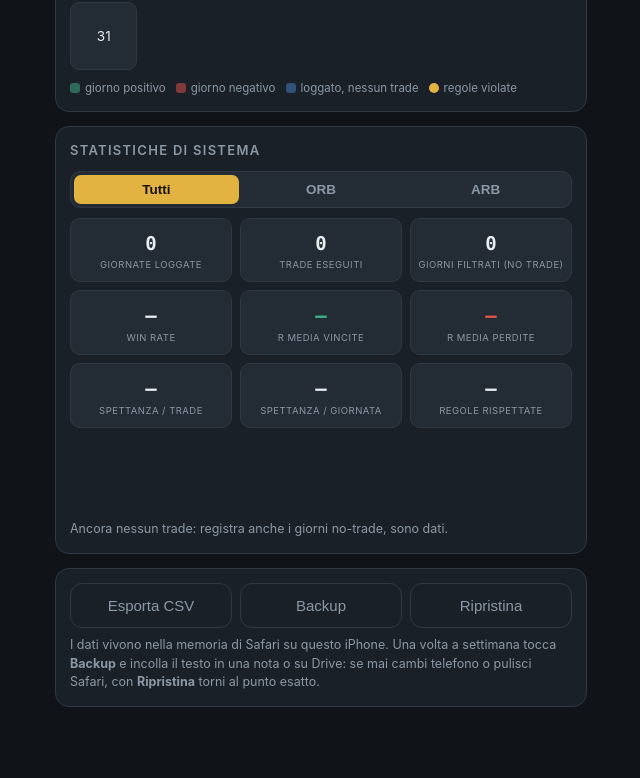
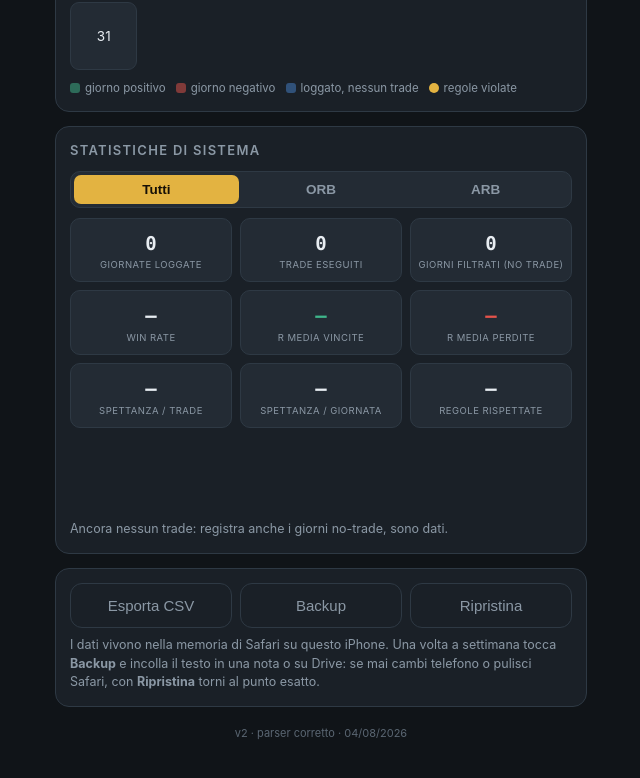
Before and after one commit to gabrieleranciaro-sudo/gabrieleranciaro-sudo.github.io, a plain HTML site: page journal.html in a window 1280 px wide. Shown: the part 523-1301 px from the top of the page, without its empty margins (319-959 px from the left). Drawn offline with Linux system fonts and the light colour scheme.

Commit message:
Update journal.html

```diff
--- a/journal.html
+++ b/journal.html
@@ -440,5 +440,6 @@ $('impJSON').onclick=async()=>{
 load();
 </script>
 
+<div style="text-align:center;color:#5a6672;font-size:11px;margin-top:18px">v2 · parser corretto · 04/08/2026</div>
 </body>
 </html>
```
